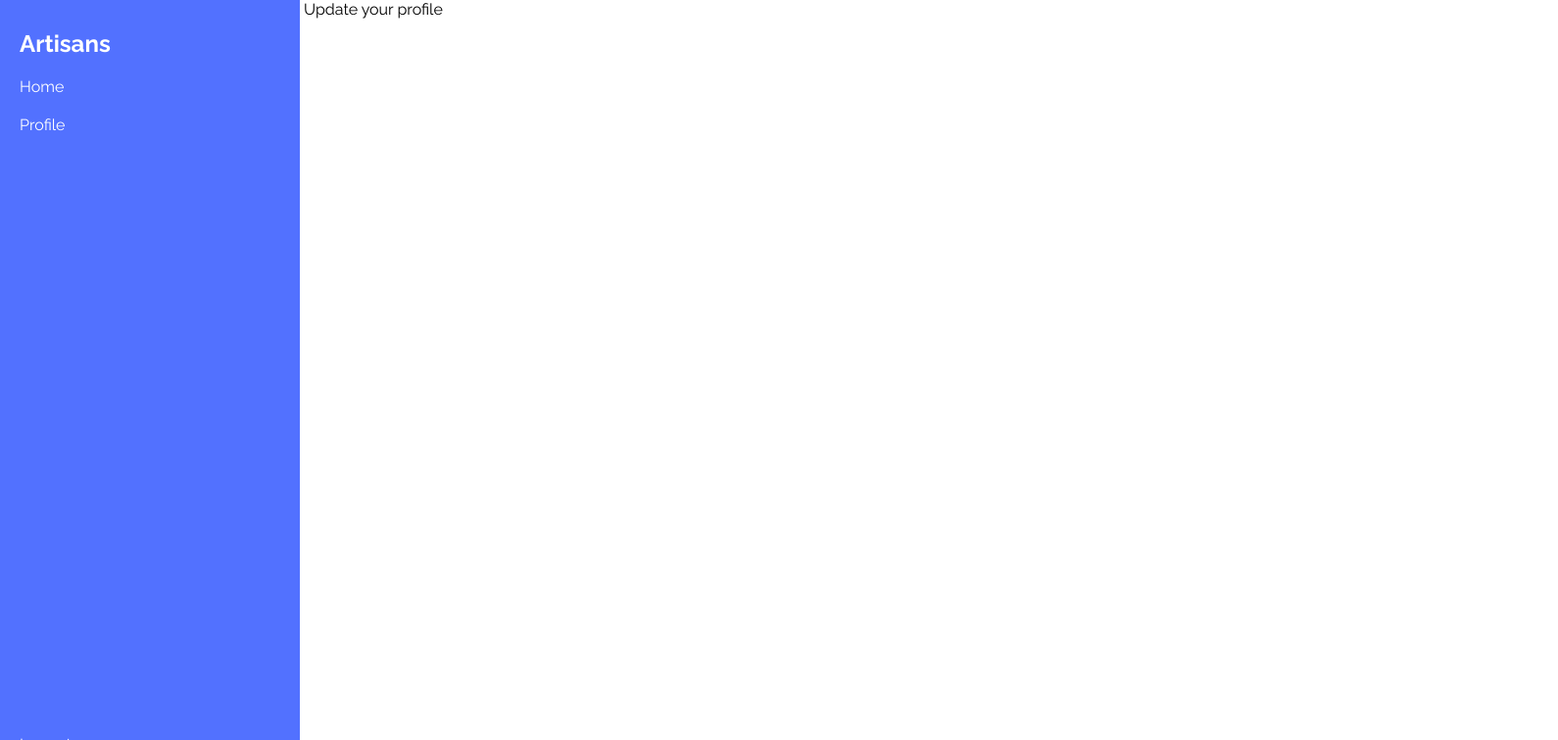
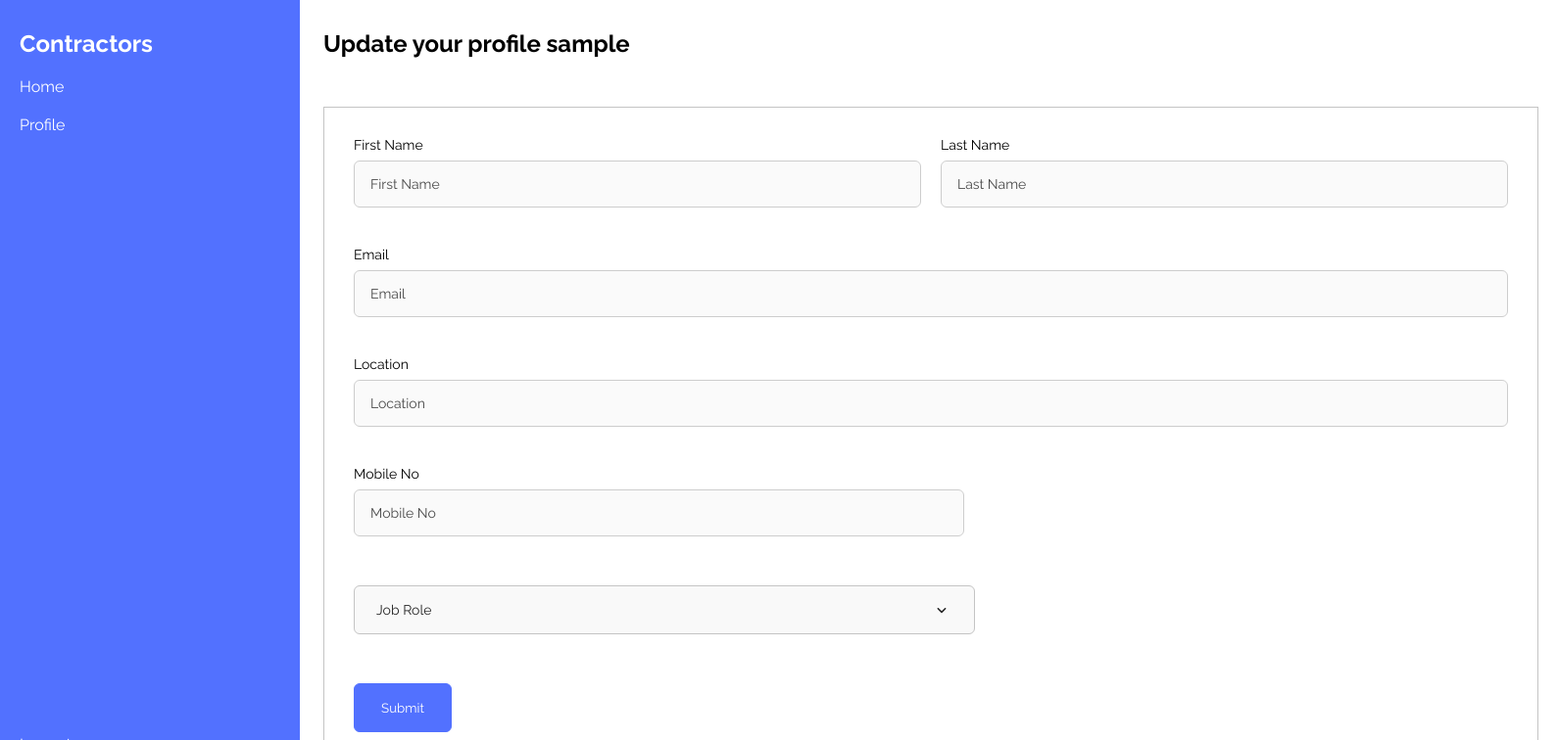
Before and after one commit to jmkolawole/artisan-frontend, a React (Vite) app: page /profile in a window 1280 px wide. Shown: the top 756 px of the page at 98% size, 1590 px wide, since content can reach past the window. Built offline with nearby package versions, Linux system fonts and the light colour scheme; no server answers; sample sign-in values are in the browser's storage.

Commit message:
finish work on form layout

```diff
--- a/src/components/Layout/Layout.style.js
+++ b/src/components/Layout/Layout.style.js
@@ -7,4 +7,6 @@ export const PageContainer = styled.div`
 
 export const PageContent = styled.div`
   margin-left  : 310px;
+  width: 100%;
+  margin-right: 5px;
 `;
--- a/src/components/Sidebar/Sidebar.jsx
+++ b/src/components/Sidebar/Sidebar.jsx
@@ -13,7 +13,7 @@ const Sidebar = () => {
   return (
     <S.SidebarContainer>
       <Text style={{ fontSize: '24px' }} weight={700} color="neutral.light">
-        Artisans
+        Contractors
       </Text>
 
       <S.SidebarContent>
--- a/src/pages/Dashboard/Dashboard.jsx
+++ b/src/pages/Dashboard/Dashboard.jsx
@@ -1,7 +1,10 @@
 import React, { useState } from 'react';
 import * as S from './Dashboard.styles';
 import Text from '../../components/Text/Text';
-import { useCategoriesQuery, useUsersQuery } from '../../api/queries/categories.query';
+import {
+  useCategoriesQuery,
+  useUsersQuery,
+} from '../../api/queries/categories.query';
 
 const Dashboard = () => {
   const [categories, setCategories] = useState([]);
@@ -13,21 +16,21 @@ const Dashboard = () => {
 
   const fetchUsers = (data) => {
     setUsers(data?.data?.data);
-  }
+  };
 
-  const { isLoading: catLoading } = useCategoriesQuery(fetchCategories, () => {});
+  const { isLoading: catLoading } = useCategoriesQuery(
+    fetchCategories,
+    () => {},
+  );
 
   const { isLoading } = useUsersQuery(fetchUsers, () => {});
 
-
-
-
-
   return (
     <S.DashboardContainer>
+      {!isLoading ? (
         <S.LeftSection>
           <Text style={{ fontSize: '24px' }} weight={700} color="neutral.dark">
-          Users
+            Contractors
           </Text>
           <S.Header>
             <div style={{ width: '10%' }}>
@@ -58,9 +61,9 @@ const Dashboard = () => {
           </S.Header>
 
           <S.Body>
-          {
-            users.map((user, index) => {
-              return <S.Item key={user.id}>
+            {users.map((user, index) => {
+              return (
+                <S.Item key={user.id}>
                   <div style={{ width: '10%' }}>
                     <Text style={{ fontSize: '14px' }} weight={400}>
                       {index + 1}
@@ -83,21 +86,26 @@ const Dashboard = () => {
                   </div>
                   <div style={{ width: '25%' }}>
                     <Text style={{ fontSize: '14px' }} weight={400}>
-                  {user.files.length / user.category.file_required >= 1 ? <span>Complete</span> : <span>Incomplete</span>}
+                      {user.files.length / user.category.file_required >= 1 ? (
+                        <span style={{backgroundColor: 'green', padding: '2px 5px', color: 'white', borderRadius: '4px', border: '1px solid #acf3b1'}}>Complete</span>
+                      ) : (
+                        <span style={{backgroundColor: 'red', padding: '2px 5px', color: 'white', borderRadius: '4px', border: '1px solid #dda8a8'}}>Incomplete</span>
+                      )}
                     </Text>
                   </div>
                 </S.Item>
-            })
-          }
-
-
+              );
+            })}
           </S.Body>
         </S.LeftSection>
+      ) : (
+        'Loading contractors...'
+      )}
       <S.RightSection>
         <Text style={{ fontSize: '20px' }} weight={600} color="neutral.dark">
           Categories
         </Text>
-        <div
+        {!catLoading ? <div
           style={{
             marginTop: '20px',
             display: 'flex',
@@ -108,7 +116,7 @@ const Dashboard = () => {
           {categories.map((cat) => {
             return <div key={cat.id}>{cat.name}</div>;
           })}
-        </div>
+        </div> : "Loading categories..."}
       </S.RightSection>
     </S.DashboardContainer>
   );
--- a/src/pages/Profile/Profile.jsx
+++ b/src/pages/Profile/Profile.jsx
@@ -1,9 +1,259 @@
-import React from 'react'
+import React, { useState } from 'react';
+import * as S from './Profile.styles';
+import Text from '../../components/Text/Text';
+import TextInput from '../../components/TextInput/TextInput';
+import SelectOptions from '../../components/Select/Select';
+import { useCategoriesQuery } from '../../api/queries/categories.query';
+import Button from '../../components/Button/Button';
 
 const Profile = () => {
+  const [selectedValue, setSelectedValue] = useState([]);
+  const [opts, setOpts] = useState([]);
+  const [image1, setImage1] = useState('');
+  const [image2, setImage2] = useState('');
+  const [image3, setImage3] = useState('');
+  const [image4, setImage4] = useState('');
+  const [image5, setImage5] = useState('');
+
+  const fetchCategories = (data) => {
+    const values = data.data.data;
+
+    const opts = values.map((item) => {
+      return {
+        value: item.id,
+        label: item.name,
+        req: item.file_required,
+      };
+    });
+
+    setOpts(opts);
+  };
+
+  const { isLoading: catLoading } = useCategoriesQuery(
+    fetchCategories,
+    () => {},
+  );
+  const options = [
+    { value: 'chocolate', label: 'Chocolate' },
+    { value: 'strawberry', label: 'Strawberry' },
+    { value: 'vanilla', label: 'Vanilla' },
+    { value: 'banana', label: 'Banana' },
+  ];
+
+  const handleChange = (value) => {
+    console.log(value);
+    setSelectedValue(value);
+  };
+
+  const getFileBase64 = (file, setBase64) => {
+    return new Promise((resolve) => {
+      let reader = new FileReader();
+      reader.readAsDataURL(file);
+      reader.onload = () => {
+        setBase64(reader.result);
+        resolve(reader.result);
+      };
+    });
+  };
+
+  const imageChange1 = (e) => {
+    e.preventDefault();
+    const fileUploaded = e.target.files[0];
+    const avatarURL = URL.createObjectURL(fileUploaded);
+    getFileBase64(fileUploaded, setImage1);
+  };
+
+  const imageChange2 = (e) => {
+    e.preventDefault();
+    const fileUploaded = e.target.files[0];
+    const avatarURL = URL.createObjectURL(fileUploaded);
+    getFileBase64(fileUploaded, setImage2);
+  };
+
+  const imageChange3 = (e) => {
+    e.preventDefault();
+    const fileUploaded = e.target.files[0];
+    const avatarURL = URL.createObjectURL(fileUploaded);
+    getFileBase64(fileUploaded, setImage3);
+  };
+
+
+  const handleSubmit = () => {
+    console.log(image1);
+    console.log(image2);
+  }
   return (
-    <div>Update your profile</div>
-  )
-}
+    <S.ProfileWrapper>
+      <div>
+        <Text style={{ fontSize: '24px' }} weight={700} color="neutral.dark">
+          Update your profile <span>{localStorage.getItem('username')}</span>
+        </Text>
+      </div>
+      <S.ProfileContainer>
+        <S.FormContainer>
+          <div
+            style={{
+              display: 'flex',
+              gap: '20px',
+              justifyContent: 'space-between',
+              marginBottom: '40px',
+            }}
+          >
+            <div style={{ width: 'calc(50% - 10px)' }}>
+              <TextInput
+                icon={{}}
+                style={{ width: '100%' }}
+                label="First Name"
+                placeholder="First Name"
+                size="md"
+                type="text"
+              />
+            </div>
 
-export default Profile
+            <div style={{ width: 'calc(50% - 10px)' }}>
+              <TextInput
+                icon={{}}
+                style={{ width: '100%' }}
+                label="Last Name"
+                placeholder="Last Name"
+                size="md"
+                type="text"
+              />
+            </div>
+          </div>
+
+          <div style={{ marginBottom: '40px' }}>
+            <TextInput
+              icon={{}}
+              style={{ width: '100%' }}
+              label="Email"
+              placeholder="Email"
+              size="md"
+              type="email"
+            />
+          </div>
+
+          <div style={{ marginBottom: '40px' }}>
+            <TextInput
+              icon={{}}
+              style={{ width: '100%' }}
+              label="Location"
+              placeholder="Location"
+              size="md"
+              type="text"
+            />
+          </div>
+
+          <div style={{ marginBottom: '50px' }}>
+            <TextInput
+              icon={{}}
+              style={{ width: '50%' }}
+              label="Mobile No"
+              placeholder="Mobile No"
+              size="md"
+              type="text"
+            />
+          </div>
+
+          <div style={{ marginBottom: '50px' }}>
+            <SelectOptions
+              options={opts}
+              placeholder="Job Role"
+              onChange={handleChange}
+              value={selectedValue}
+              width={634}
+              menuWidth={634}
+            />
+          </div>
+
+          {selectedValue.req && (
+            <div>
+              {selectedValue.req == 1 && (
+                <div
+                  style={{
+                    display: 'flex',
+                    flexDirection: 'column',
+                    gap: '30px',
+                  }}
+                >
+                  <input type="file" onChange={imageChange1}></input>
+                </div>
+              )}
+
+              {selectedValue.req == 2 && (
+                <div
+                  style={{
+                    display: 'flex',
+                    flexDirection: 'column',
+                    gap: '30px',
+                  }}
+                >
+                  <input type="file" onChange={imageChange1}></input>
+                  <input type="file" onChange={imageChange2}></input>
+                </div>
+              )}
+
+              {selectedValue.req == 3 && (
+                <div
+                  style={{
+                    display: 'flex',
+                    flexDirection: 'column',
+                    gap: '30px',
+                  }}
+                >
+                  <input type="file" onChange={imageChange1}></input>
+                  <input type="file" onChange={imageChange2}></input>
+                  <input type="file" onChange={imageChange3}></input>
+                </div>
+              )}
+
+              {selectedValue.req == 4 && (
+                <div
+                  style={{
+                    display: 'flex',
+                    flexDirection: 'column',
+                    gap: '30px',
+                  }}
+                >
+                  <input type="file"></input>
+                  <input type="file"></input>
+                  <input type="file"></input>
+                  <input type="file"></input>
+                </div>
+              )}
+
+              {selectedValue.req == 4 && (
+                <div
+                  style={{
+                    display: 'flex',
+                    flexDirection: 'column',
+                    gap: '30px',
+                  }}
+                >
+                  <input type="file"></input>
+                  <input type="file"></input>
+                  <input type="file"></input>
+                  <input type="file"></input>
+                  <input type="file"></input>
+                </div>
+              )}
+            </div>
+          )}
+
+          <div>
+            <Button
+              height="50px"
+              width="100px"
+              variant="primary"
+              onClick={handleSubmit}
+            >
+              Submit
+            </Button>
+          </div>
+        </S.FormContainer>
+      </S.ProfileContainer>
+    </S.ProfileWrapper>
+  );
+};
+
+export default Profile;
--- /dev/null
+++ b/src/pages/Profile/Profile.styles.js
@@ -0,0 +1,23 @@
+import styled from 'styled-components';
+import { colors } from '../../utils';
+
+
+export const ProfileWrapper = styled.div`
+  width: calc(100% - 40px);
+  display: flex;
+  flex-direction: column;
+  height: calc(100vh - 60px);
+  padding: 30px 20px;
+`;
+
+export const ProfileContainer = styled.div`
+  display: flex;
+  justify-content: center;
+`;
+
+export const FormContainer = styled.div`
+  width: 1200px;
+  margin-top: 50px;
+  padding: 30px 30px;
+  border: 1px solid ${colors.neutral[200]};
+`;
```
Lines whose indentation alone changed are shown as unchanged.
